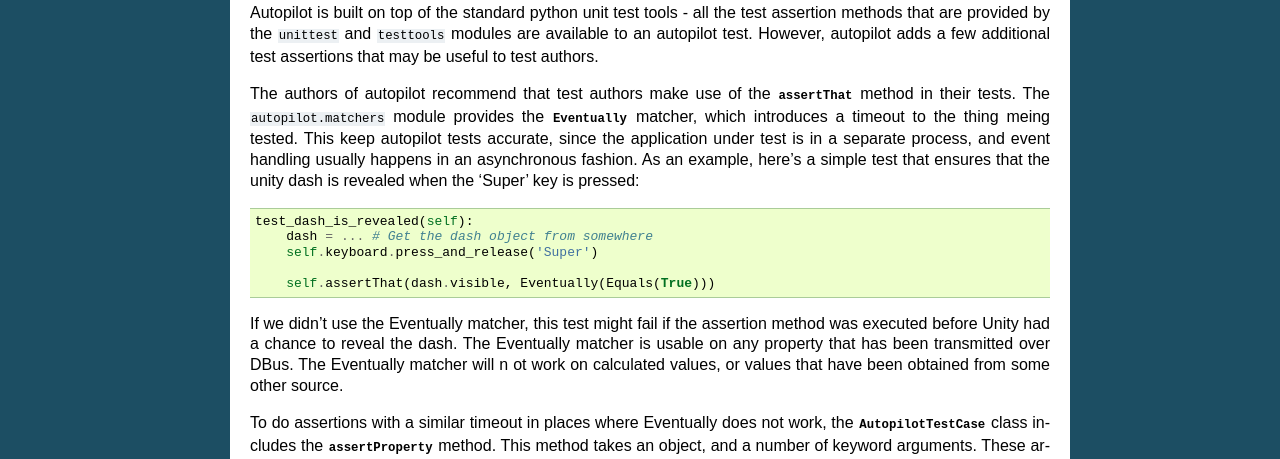
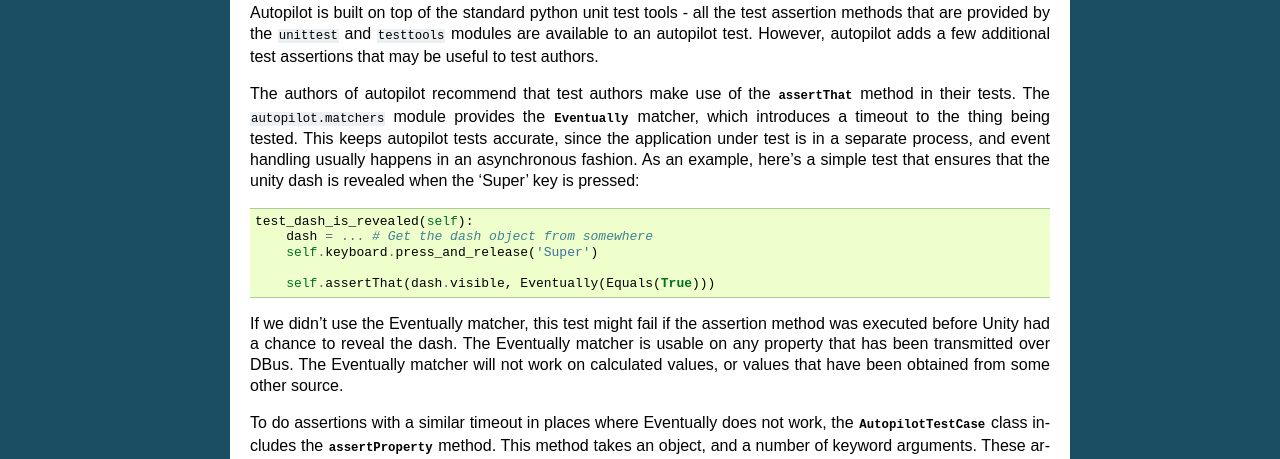
Before and after one commit to ubports/autopilot, a Sphinx documentation site: the page built from docs/tutorial/getting_started.rst, in a window 1280 px wide and 900 px high, scrolled down 4714 px. Shown: the part 152-611 px from the top of the window. Built offline with Sphinx 7.4.7, drawn with Linux system fonts in a browser that asks for light colours; cross-references to code outside the pages are shown as plain code; some of the changed text lies outside the part shown.

Commit message:
Fixed typos

```diff
--- a/docs/tutorial/getting_started.rst
+++ b/docs/tutorial/getting_started.rst
@@ -232,7 +232,7 @@ Test Assertions
 
 Autopilot is built on top of the standard python unit test tools - all the test assertion methods that are provided by the :module:`unittest` and :module:`testtools` modules are available to an autopilot test. However, autopilot adds a few additional test assertions that may be useful to test authors.
 
-The authors of autopilot recommend that test authors make use of the :meth:`~testtools.TestCase.assertThat` method in their tests. The :module:`autopilot.matchers` module provides the :class:`~autopilot.matchers.Eventually` matcher, which introduces a timeout to the thing meing tested. This keep autopilot tests accurate, since the application under test is in a separate process, and event handling usually happens in an asynchronous fashion. As an example, here's a simple test that ensures that the unity dash is revealed when the 'Super' key is pressed::
+The authors of autopilot recommend that test authors make use of the :meth:`~testtools.TestCase.assertThat` method in their tests. The :module:`autopilot.matchers` module provides the :class:`~autopilot.matchers.Eventually` matcher, which introduces a timeout to the thing being tested. This keeps autopilot tests accurate, since the application under test is in a separate process, and event handling usually happens in an asynchronous fashion. As an example, here's a simple test that ensures that the unity dash is revealed when the 'Super' key is pressed::
 
     test_dash_is_revealed(self):
         dash = ... # Get the dash object from somewhere
@@ -240,7 +240,7 @@ The authors of autopilot recommend that test authors make use of the :meth:`~tes
 
         self.assertThat(dash.visible, Eventually(Equals(True)))
 
-If we didn't use the Eventually matcher, this test might fail if the assertion method was executed before Unity had a chance to reveal the dash. The Eventually matcher is usable on any property that has been transmitted over DBus. The Eventually matcher will n ot work on calculated values, or values that have been obtained from some other source.
+If we didn't use the Eventually matcher, this test might fail if the assertion method was executed before Unity had a chance to reveal the dash. The Eventually matcher is usable on any property that has been transmitted over DBus. The Eventually matcher will not work on calculated values, or values that have been obtained from some other source.
 
 To do assertions with a similar timeout in places where Eventually does not work, the :class:`~autopilot.testcase.AutopilotTestCase` class includes the :meth:`~autopilot.testcase.AutopilotTestCase.assertProperty` method. This method takes an object, and a number of keyword arguments. These arguments will be applied to the object and tested, using a similar timeout mechanism to the Eventually matcher. For example, the above example could be re-written to use the assertProperty method::
 
```
Also changed, not shown: other parts of docs/tutorial/getting_started.rst (+6 -6 lines).
